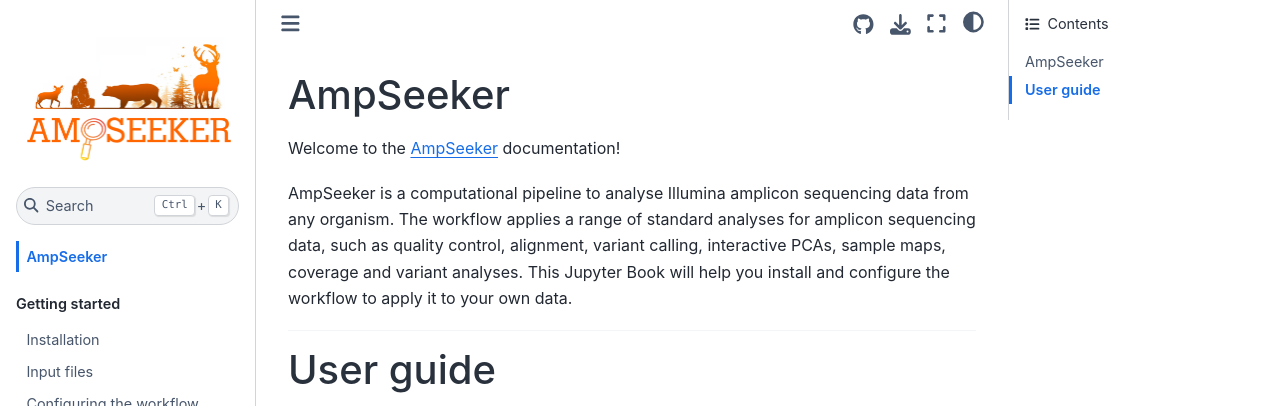
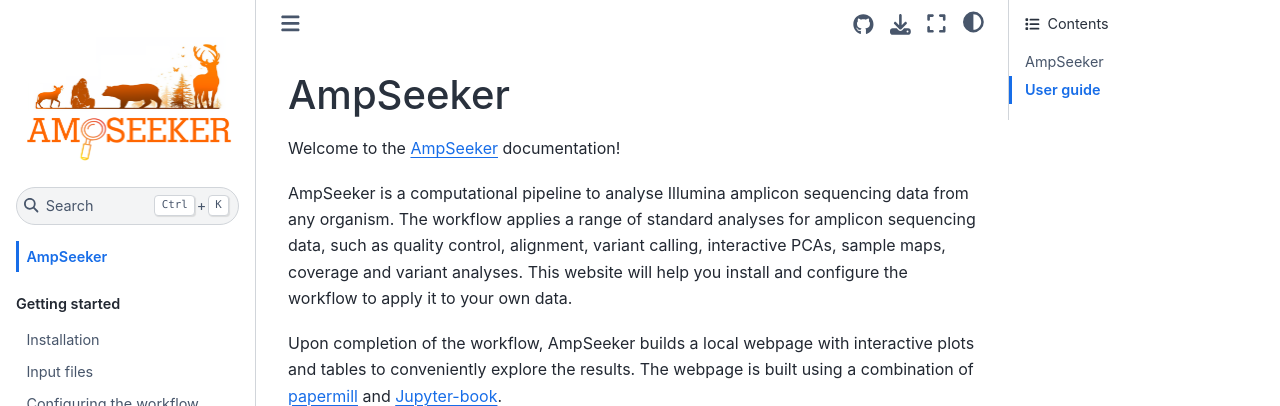
Before and after one commit to sanjaynagi/AmpSeeker, a Jupyter Book: the page built from docs/ampseeker-docs/landing-page.md, in a window 1280 px wide and 1352 px high, cut to the strip 0-406 px from the top of the window. Built offline with Jupyter Book 1.0.4 settings and Sphinx 7.4.7 and the Sphinx Book theme 1.1.4, drawn with Linux system fonts in a browser that asks for light colours.

Commit message:
intro edit

```diff
--- a/docs/ampseeker-docs/landing-page.md
+++ b/docs/ampseeker-docs/landing-page.md
@@ -2,7 +2,9 @@
 
 Welcome to the [AmpSeeker](https://github.com/sanjaynagi/ampseeker/) documentation!
 
-AmpSeeker is a computational pipeline to analyse Illumina amplicon sequencing data from any organism. The workflow applies a range of standard analyses for amplicon sequencing data, such as quality control, alignment, variant calling, interactive PCAs, sample maps, coverage and variant analyses. This Jupyter Book will help you install and configure the workflow to apply it to your own data.
+AmpSeeker is a computational pipeline to analyse Illumina amplicon sequencing data from any organism. The workflow applies a range of standard analyses for amplicon sequencing data, such as quality control, alignment, variant calling, interactive PCAs, sample maps, coverage and variant analyses. This website will help you install and configure the workflow to apply it to your own data.
+
+Upon completion of the workflow, AmpSeeker builds a local webpage with interactive plots and tables to conveniently explore the results. The webpage is built using a combination of [papermill](https://github.com/nteract/papermill) and [Jupyter-book](https://jupyterbook.org/en/stable/intro.html).
 
 ---
 
```
